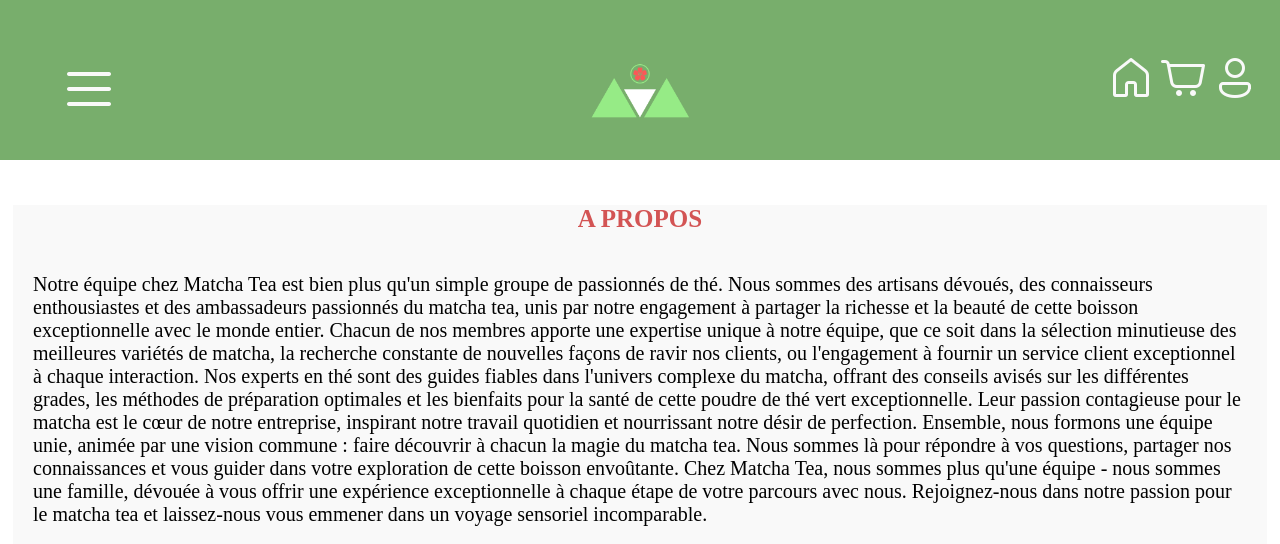
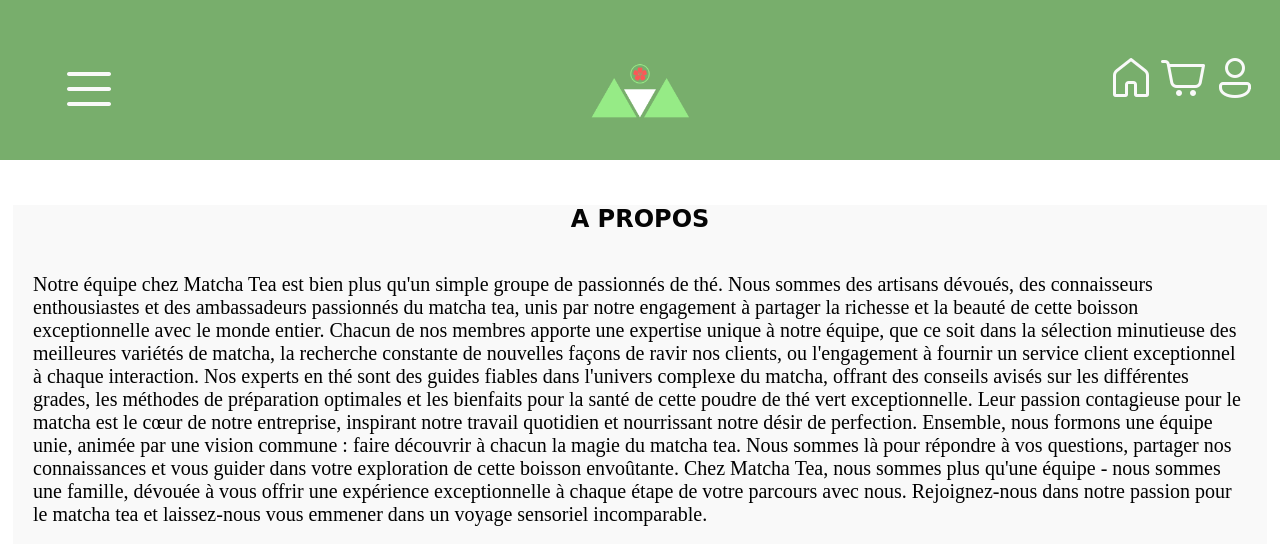
Before and after one commit to alessio-garofalo/MatchaTea, a plain HTML site: page apropos.html in a window 1280 px wide. Shown: the top 544 px of the page. Drawn offline with Linux system fonts and the light colour scheme.

Commit message:
updated css file

```diff
--- a/style/matchaalid.css
+++ b/style/matchaalid.css
@@ -15,9 +15,9 @@ p{
 }
 
 .title{
-    color: rgb(211, 84, 84);
-    font-family: American Typewriter, serif;
-    font-size: 25px;
+    color: rgb(5, 5, 5);
+    font-family: "Salsa", cursive;
+    font-size: 1.5em;
 }
 .box1 > .title{
     margin-top: 0px;
--- a/style/matchlou.css
+++ b/style/matchlou.css
@@ -13,9 +13,9 @@ main{
 }
 .title{
     text-align: center;
-    color: rgb(211, 84, 84);
-    font-family: American Typewriter, serif;
-    font-size: 25px;
+    color: rgb(5, 5, 5);
+    font-family: "Salsa", cursive;
+    font-size: 1.5em;
 
 }
 #images > img {
```
